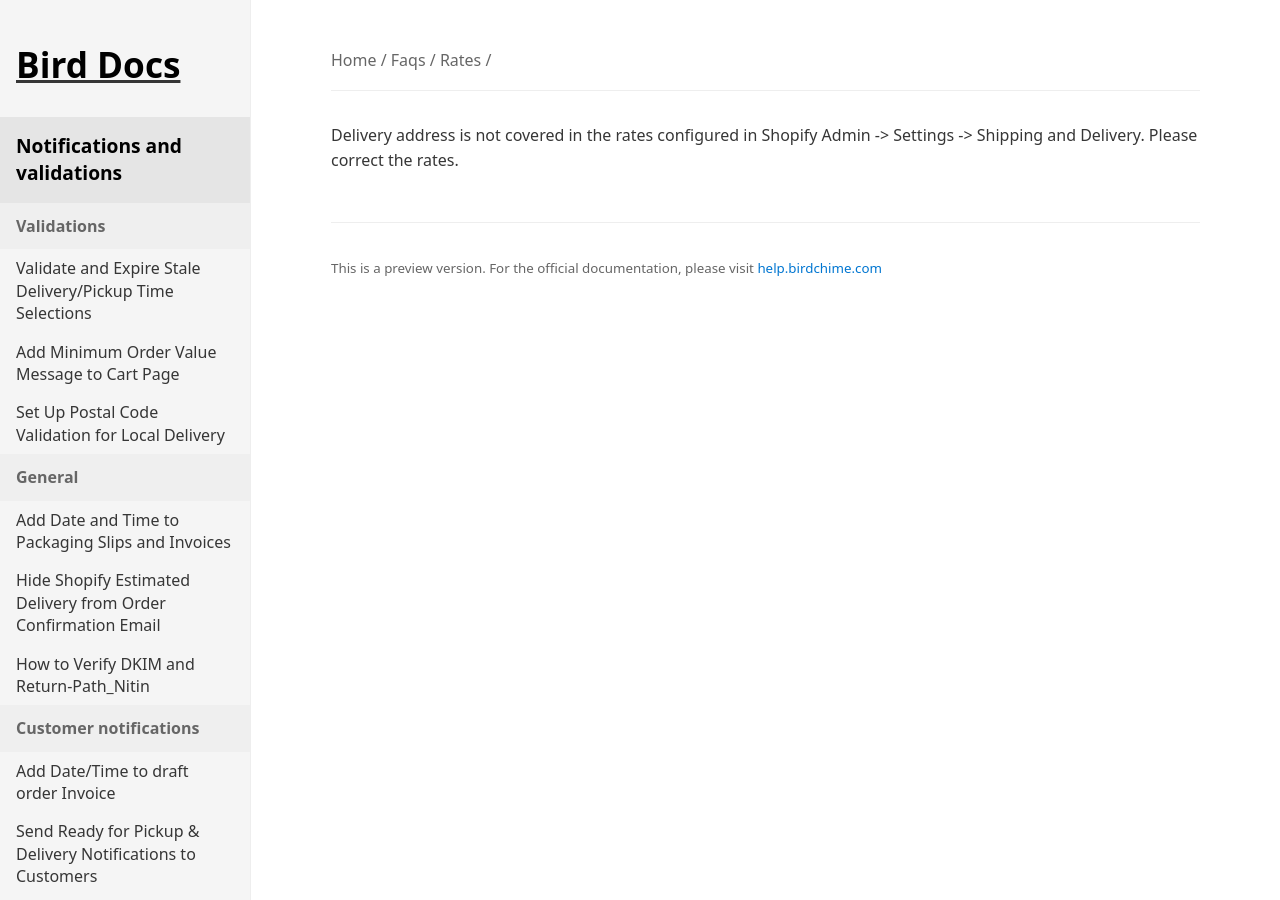
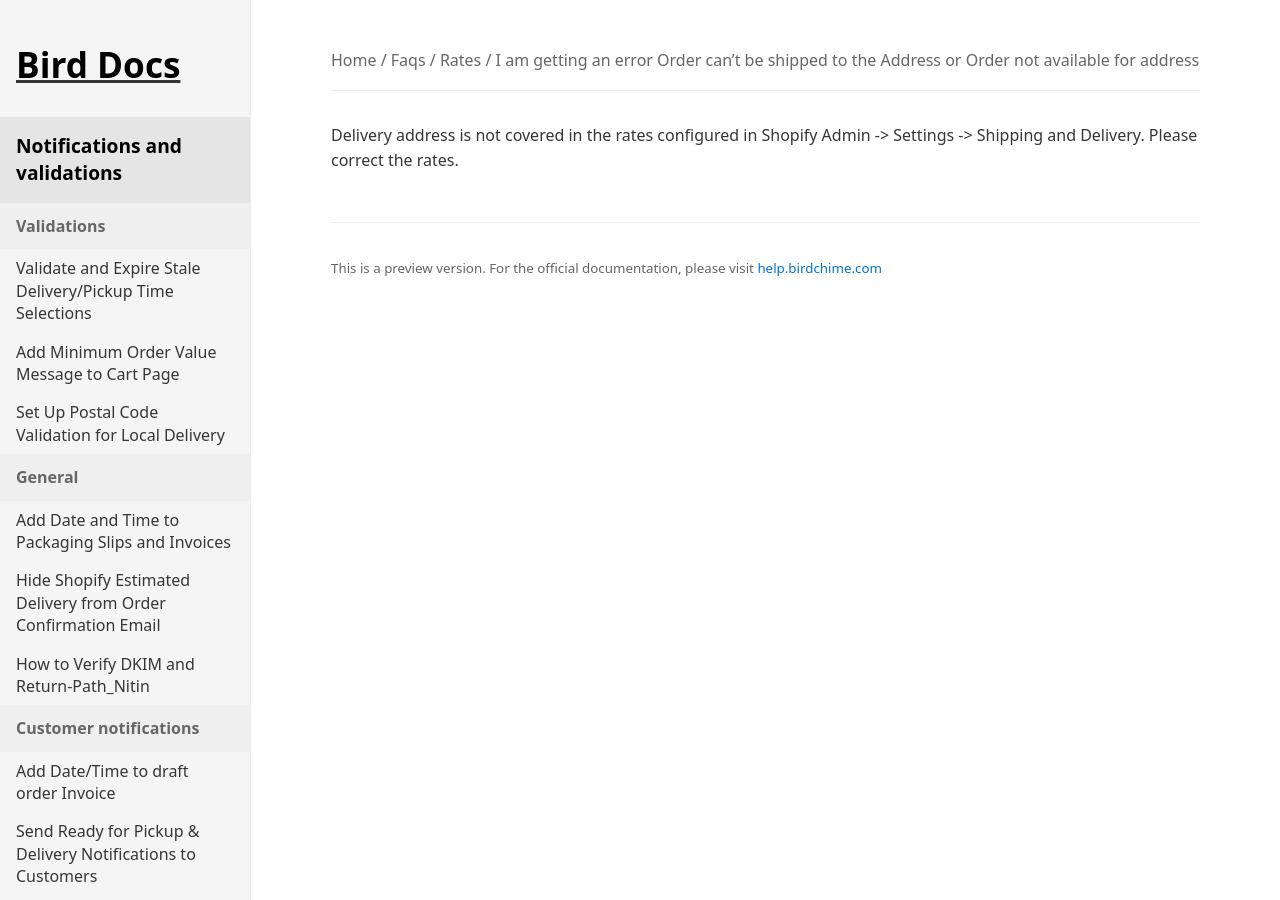
Before and after one commit to atinder/bird-docs, a Jekyll site: the page built from docs/faqs/rates/i-am-getting-an-error-order-cant-be-shipped-to-the-address-or-order-not-available-for-address-224815b2-1ae9-4be6-8e17-e1f6a2621edc.md, in a window 1280 px wide. Built offline with Jekyll 4.4.1, drawn with Linux system fonts in a browser that asks for light colours.

Commit message:
Update i-am-getting-an-error-order-cant-be-shipped-to-the-address-or-order-not-available-for-address-224815b2-1ae9-4be6-8e17-e1f6a2621edc.md

```diff
--- a/docs/faqs/rates/i-am-getting-an-error-order-cant-be-shipped-to-the-address-or-order-not-available-for-address-224815b2-1ae9-4be6-8e17-e1f6a2621edc.md
+++ b/docs/faqs/rates/i-am-getting-an-error-order-cant-be-shipped-to-the-address-or-order-not-available-for-address-224815b2-1ae9-4be6-8e17-e1f6a2621edc.md
@@ -1,6 +1,6 @@
 ---
 id: 224815b2-1ae9-4be6-8e17-e1f6a2621edc
-title: "I am getting an error "Order can’t be shipped to the Address” or “Order not available for address""
+title: "I am getting an error Order can’t be shipped to the Address or Order not available for address"
 category: faqs
 section: rates
 slug: i-am-getting-an-error-order-cant-be-shipped-to-the-address-or-order-not-available-for-address
```
